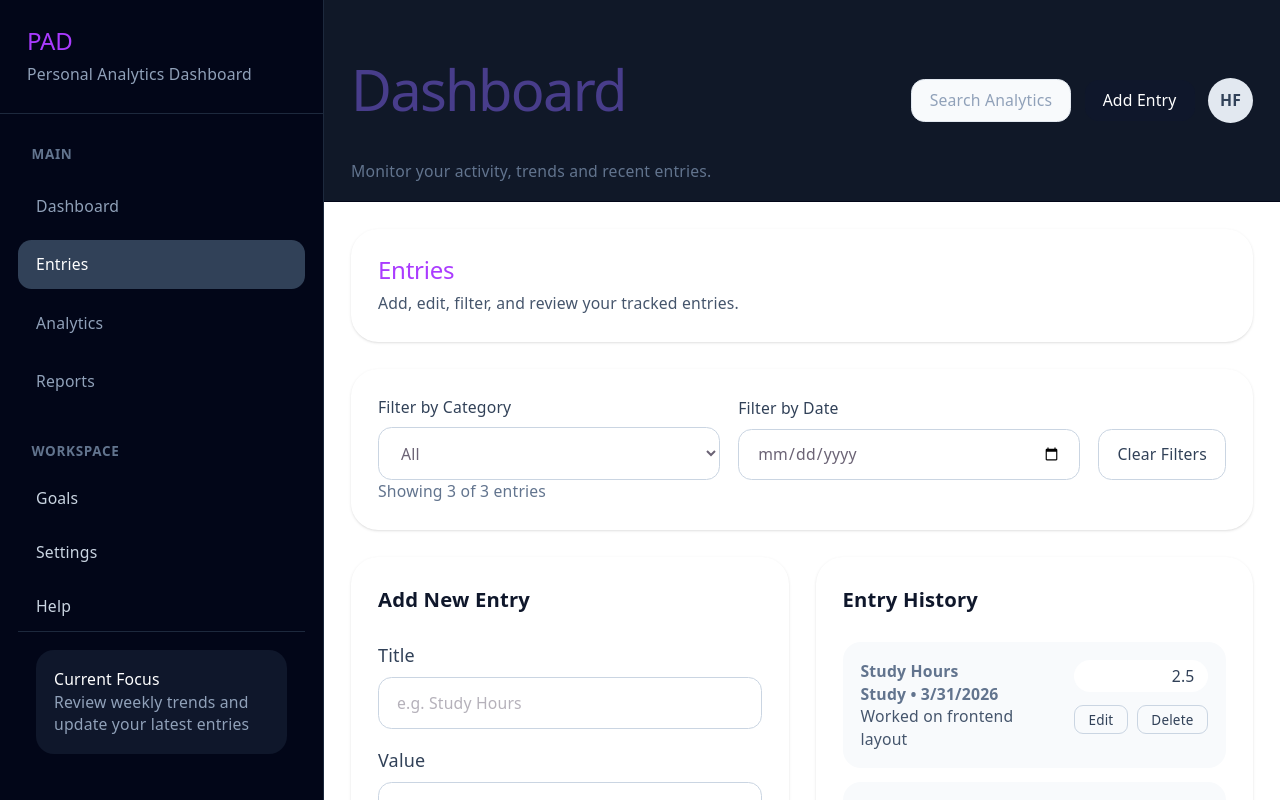
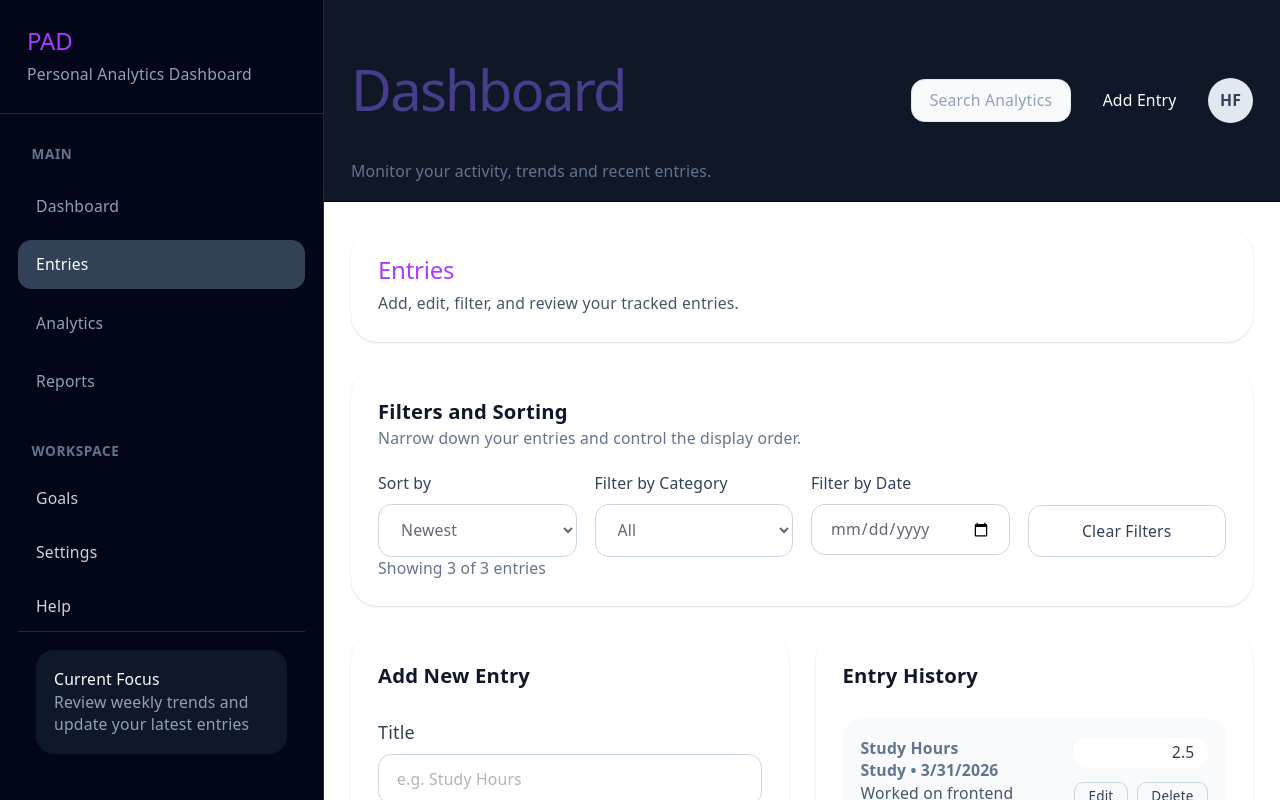
Before and after one commit to HimendraFdo/personal-analytics-dashboard, a React (Vite) app in the folder client/: page / in a window 1280 px wide. Both pictures are taken after a click on the button "Entries". Shown: the top 800 px of the page. Built offline with nearby package versions, Linux system fonts and the light colour scheme.

Commit message:
Added Sorting Functionality to EntriesSection.

```diff
--- a/client/src/components/dashboard/EntriesSection.tsx
+++ b/client/src/components/dashboard/EntriesSection.tsx
@@ -11,6 +11,13 @@ type EntriesSectionProps = {
   onDeleteEntry: (entryId: string) => void;
   onUpdateEntry: (entry: Entry) => void;
 };
+
+const SORT_OPTIONS = [
+  "Newest",
+  "Oldest",
+  "Lowest Value",
+  "Highest Value",
+];
 
 const CATEGORY_OPTIONS: Array<"All" | EntryCategory> = [
   "All",
@@ -29,6 +36,7 @@ export default function EntriesSection({
   const [editingEntry, setEditingEntry] = useState<Entry | null>(null);
   const [selectedCategory, setSelectedCategory] = useState<"All" | EntryCategory>("All");
   const [selectedDate, setSelectedDate] = useState("");
+  const [selectedSort, setSelectedSort] = useState("Newest");
 
   function handleStartEdit(entry: Entry) {
     setEditingEntry(entry);
@@ -50,6 +58,7 @@ export default function EntriesSection({
   function handleClearFilters() {
     setSelectedCategory("All");
     setSelectedDate("");
+    setSelectedSort("Newest");
   }
 
   const filteredEntries = useMemo(() => {
@@ -59,11 +68,33 @@ export default function EntriesSection({
 
       const matchesDate =
         selectedDate === "" ||
-        formatDateForInput(entry.date) ===selectedDate;
+        formatDateForInput(entry.date) === selectedDate;
 
       return matchesCategory && matchesDate;
     });
   }, [entries, selectedCategory, selectedDate]);
+
+  const sortedEntries = useMemo(() => {
+    const sortedEntries = [...filteredEntries];
+      if (selectedSort === "Newest") {
+        sortedEntries.sort(
+        (a,b) => b.date.getTime() - a.date.getTime());
+        return sortedEntries;
+      } else if (selectedSort === "Oldest") {
+        sortedEntries.sort(
+        (a,b) => a.date.getTime() - b.date.getTime());
+        return sortedEntries;
+      } else if (selectedSort === "Highest Value") {
+        sortedEntries.sort(
+        (a,b) => b.value - a.value);
+        return sortedEntries;
+      } else if (selectedSort === "Lowest Value") {
+        sortedEntries.sort(
+        (a,b) => a.value - b.value);
+        return sortedEntries;
+      }
+      return sortedEntries;
+  }, [filteredEntries, selectedSort]);
 
   return (
     <div className="space-y-6">
@@ -75,8 +106,32 @@ export default function EntriesSection({
       </section>
 
       <section className="rounded-3xl bg-white p-6 shadow-sm">
-        <div className="flex flex-col gap-4 lg:flex-row lg:items-end">
-          <div className="flex-1">
+        <div className="mb-5">
+          <h3 className="text-lg font-semibold text-slate-900">Filters and Sorting</h3>
+          <p className="mt-1 text-sm text-slate-500">
+            Narrow down your entries and control the display order.
+          </p>
+        </div>
+
+        <div className="grid gap-4 md:grid-cols-2 xl:grid-cols-4">
+          <div>
+            <label className="mb-2 block text-sm font-medium text-slate-700">
+              Sort by
+            </label>
+            <select
+              value={selectedSort}
+              onChange={(event) => setSelectedSort(event.target.value as "Newest")}
+              className="w-full rounded-xl border border-slate-300 px-4 py-3 text-sm outline-none transition focus:border-slate-500"
+            >
+              {SORT_OPTIONS.map((option) => (
+                <option key={option} value={option}>
+                  {option}
+                </option>
+              ))}
+            </select>
+          </div>
+
+          <div>
             <label className="mb-2 block text-sm font-medium text-slate-700">
               Filter by Category
             </label>
@@ -95,7 +150,7 @@ export default function EntriesSection({
             </select>
           </div>
 
-          <div className="flex-1">
+          <div>
             <label className="mb-2 block text-sm font-medium text-slate-700">
               Filter by Date
             </label>
@@ -107,11 +162,11 @@ export default function EntriesSection({
             />
           </div>
 
-          <div className="lg:w-auto">
+          <div className="flex items-end">
             <button
               type="button"
               onClick={handleClearFilters}
-              className="w-full rounded-xl border border-slate-300 px-4 py-3 text-sm font-medium text-slate-700 transition hover:bg-slate-100 lg:w-auto"
+              className="w-full rounded-xl border border-slate-300 px-4 py-3 text-sm font-medium text-slate-700 transition hover:bg-slate-100"
             >
               Clear Filters
             </button>
@@ -144,7 +199,7 @@ export default function EntriesSection({
 
           <div className="mt-6">
             <EntryList
-              entries={filteredEntries}
+              entries={sortedEntries}
               onDeleteEntry={onDeleteEntry}
               onEditEntry={handleStartEdit}
             />
```
